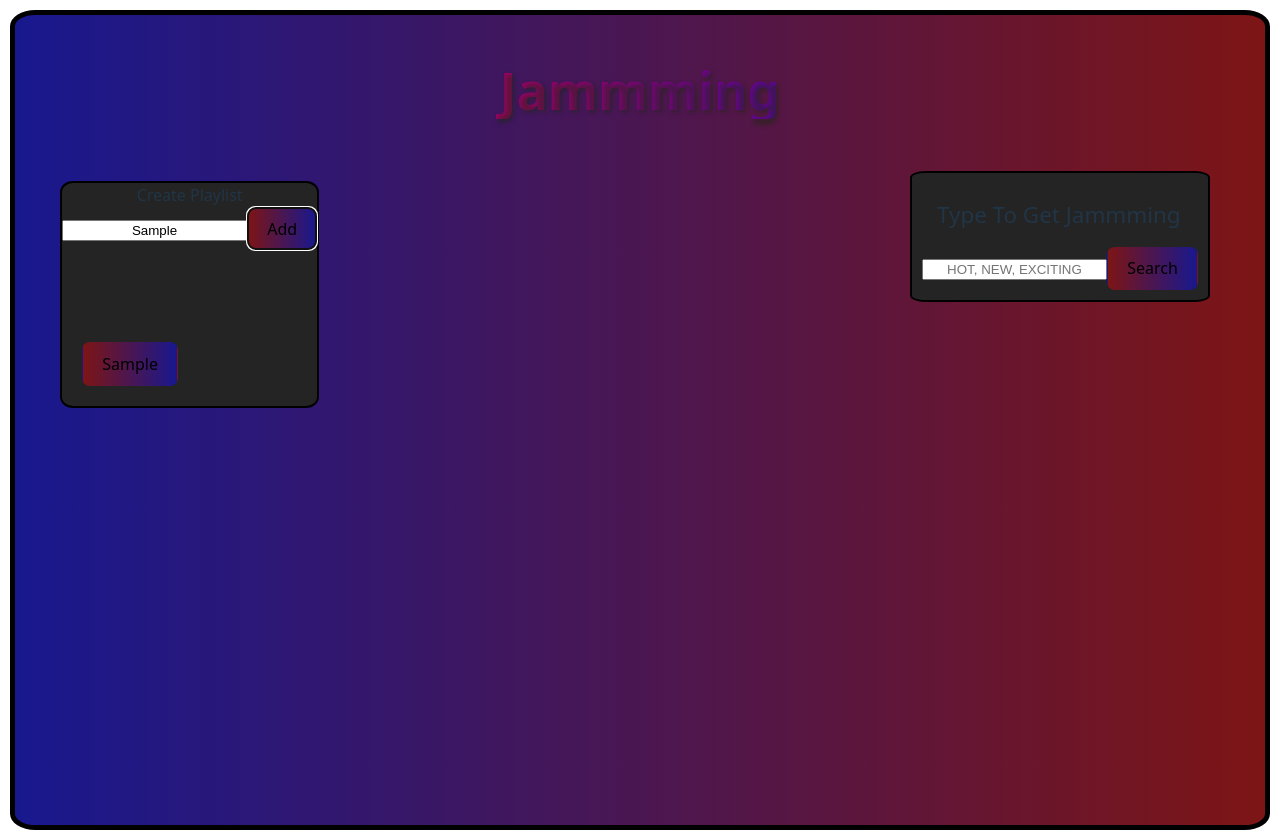
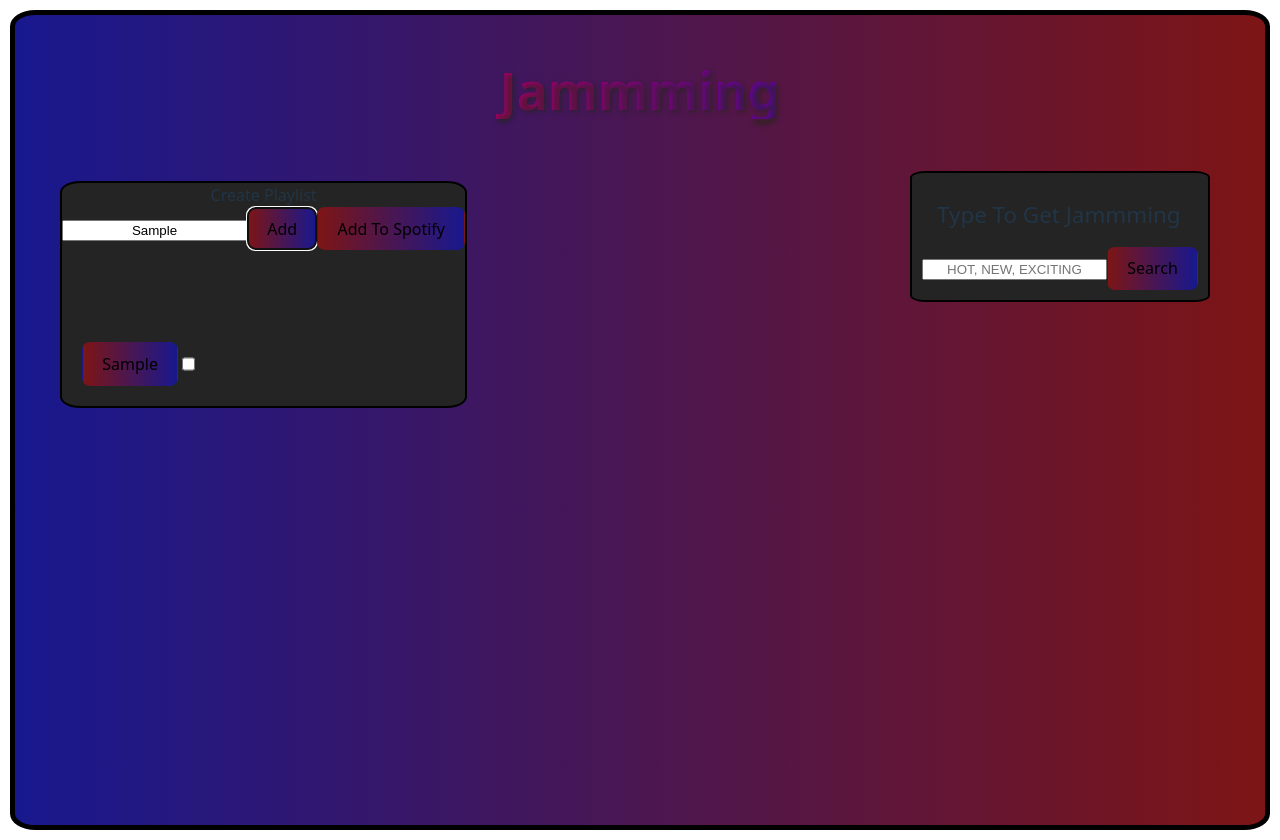
Before and after one commit to Corevirus-ops/corevirus_spamming_project, a React (Vite) app: page / in a window 1280 px wide. Both pictures are taken after typing "Sample" into the empty fields and a click on the button "Add". Built offline with nearby package versions, Linux system fonts and the light colour scheme.

Commit message:
polishing touches for now

```diff
--- a/src/components/Playlist/Index.jsx
+++ b/src/components/Playlist/Index.jsx
@@ -34,6 +34,18 @@ clearStage();
 
     }
 
+        function handleAddToList(playlistName, stageSong) {
+    setPlaylist(prevArray =>
+      prevArray.map(playlist =>
+        playlist.name === playlistName
+          ? { ...playlist, songs: [...playlist.songs, stageSong]}
+          : playlist
+      )
+    );
+    clearStage();
+
+    }
+
        function handleRemoveSong(oldName, indexToRemove) {
             setPlaylist(prevArray =>
       prevArray.map(playlist =>
@@ -53,14 +65,11 @@ clearStage();
     }
 
 
-    useEffect(() => {
-
-    }, [playlist, stageSong])
 
 
     return (
         <>
-        <PlaylistTool CreatePlaylist={handleCreatePlaylist} playlist={playlist} stagedSongs={stageSong} removeStaged={handleRemoveFromStaged} nameChange={handlePlaylistNameChange} removeSong={handleRemoveSong} removePlaylist={handleDeletePlaylist}/>
+        <PlaylistTool CreatePlaylist={handleCreatePlaylist} playlist={playlist} stagedSongs={stageSong} removeStaged={handleRemoveFromStaged} nameChange={handlePlaylistNameChange} removeSong={handleRemoveSong} removePlaylist={handleDeletePlaylist} addToList={handleAddToList}/>
         </>
     )
 
--- a/src/components/Playlist/PlaylistTool.jsx
+++ b/src/components/Playlist/PlaylistTool.jsx
@@ -6,11 +6,24 @@ import { faTrash } from '@fortawesome/free-solid-svg-icons';
 function PlaylistTool(props) {
     const [barActive, setBarActive] = useState(false);
     const [newName, setNewName] = useState('');
-
+    const [isChecked, setIsChecked] = useState([])
     function changeName(e) {
         setNewName(e.target.value);
     }
 
+    function toggleChecked(newName, arrayOfSongs, checkmarked) {
+        if (checkmarked) {
+            setIsChecked(prevArray => {
+             return   [...prevArray, { name: newName, songs: arrayOfSongs}]
+            })
+        } else {
+            setIsChecked(prevArray => {
+                return       prevArray.filter((item) => item.name !== newName)
+            })
+        }
+
+    }
+console.log(isChecked)
     return (
         <section className='result'>
         <div className="playlist">
@@ -18,7 +31,11 @@ function PlaylistTool(props) {
                 <label htmlFor='createPlaylist'>Create Playlist</label>
                 <div className='input_button'>
                     <input id='createPlaylist' name='createPlaylist' type='text' placeholder='MY AMAZING MIX'></input>
-                    <button id='createPlaylistButton' onClick={props.CreatePlaylist}>Add</button>
+                    <button id='createPlaylistButton' type="button" onClick={props.CreatePlaylist}>Add</button>
+                    {props.playlist.length > 0 ?
+                        <button id='addToSpotify' type="button" >Add To Spotify</button>
+                        : <></>
+                     }
                 </div>
             </div>
             <div>
@@ -36,15 +53,17 @@ function PlaylistTool(props) {
             )}
             </ul>
             </div>
-            <div className='result'>
+            <form className='result'>
                 {props.playlist.length > 0 ? (
                 props.playlist.map((item, index) => (
                     <li key={index}>
                             <button id="currentName" type="button" onClick={() => setBarActive(barActive ? false : true)}>{item.name}</button>
+                            <input type="checkbox" id={index} name={item.name}  onChange={(e) => toggleChecked(item.name, item.songs, e.target.checked)}/>
                             {!barActive ? <></> :
                             <>
                             <input type='text' value={newName} onChange={changeName}></input>
                             <button id="nameChange" type="button" onClick={() => props.nameChange(item.name, newName)}>Change</button>
+                            <button id="addSongs to Playlist" type="button" onClick={() => props.addToList(item.name, props.stagedSongs)}>Add songs to List</button>
                             <button id="deletePlaylist" type="button" onClick={() => props.removePlaylist(item.name)}>Delete</button>
                             </>}
 
@@ -62,7 +81,7 @@ function PlaylistTool(props) {
             ) : (
                 <li>No Playlist</li>
             )}
-            </div>
+            </form>
             </div>
 
         </div>
```
